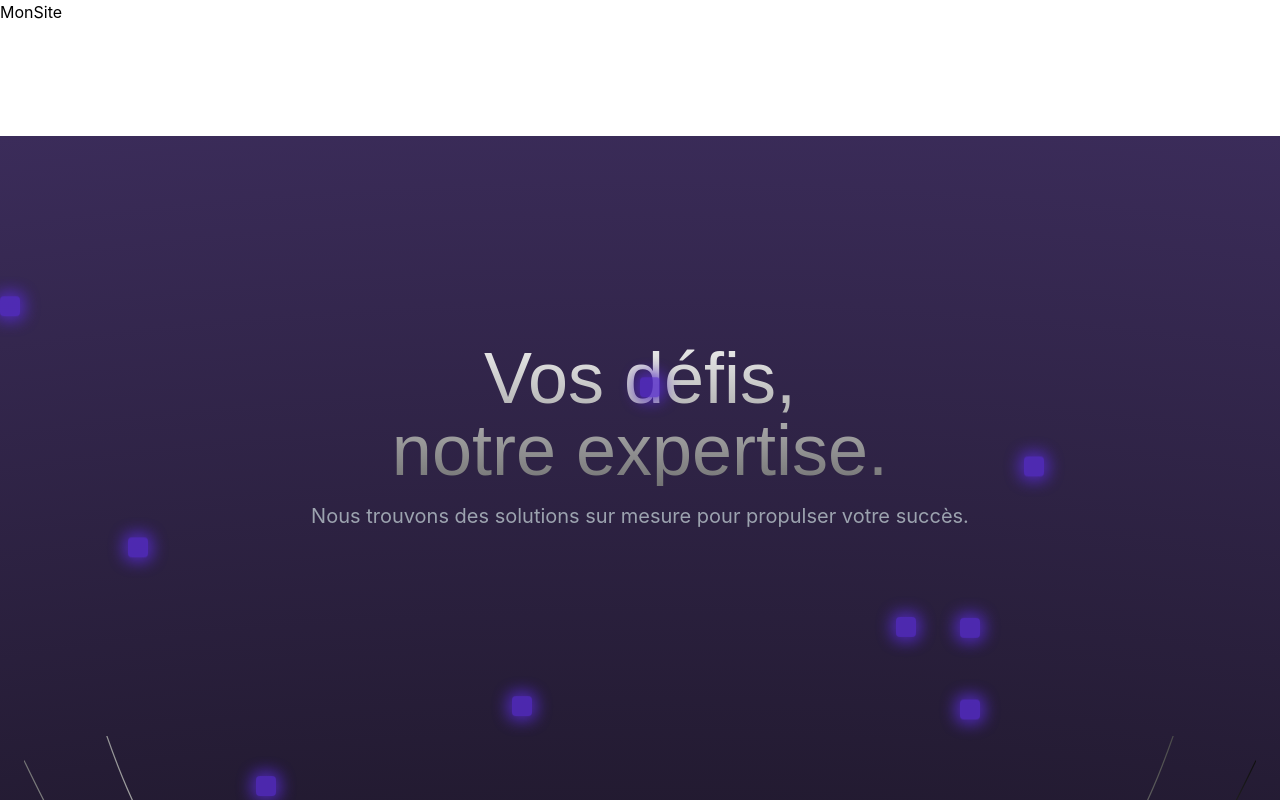
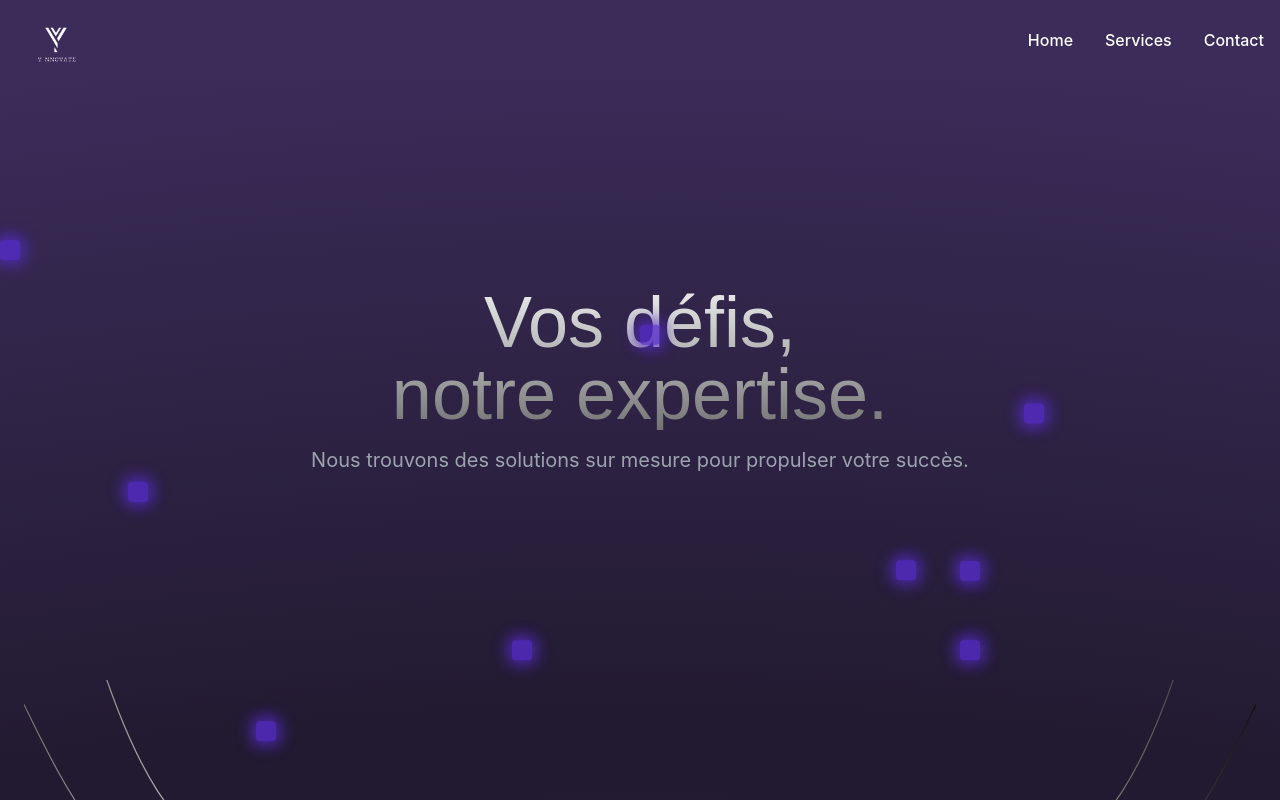
Before and after one commit to Dierdi001/y-nnovate_public, a Nuxt app: page / in a window 1280 px wide. Shown: the top 800 px of the page. Built offline with nearby package versions, Linux system fonts and the light colour scheme.

Commit message:
save the main

```diff
--- a/components/Navbar.vue
+++ b/components/Navbar.vue
@@ -1,23 +1,26 @@
 <template>
-    <nav class="navbar navbar-expand-lg navbar-dark bg-dark">
-      <div class="container-fluid">
-        <a class="navbar-brand" href="#">MonSite</a>
-        <button class="navbar-toggler" type="button" data-bs-toggle="collapse" data-bs-target="#navbarNav" aria-controls="navbarNav" aria-expanded="false" aria-label="Toggle navigation">
-          <span class="navbar-toggler-icon"></span>
+  <nav class="bg-[#3b2c5a] border-gray-200 relative px-4">
+    <div class="max-w-screen flex flex-wrap items-center justify-between mx-auto">
+      <router-link to="/" class="flex items-center rtl:space-x-reverse">
+        <img :src=ynnovateLogo class="h-12 sm:h-20" alt="Flowbite Logo" />
+      </router-link>
+
+      <button @click="toggleMenu" type="button"
+              class="inline-flex items-center p-2 w-10 h-10 justify-center text-sm text-gray-500 rounded-lg md:hidden hover:bg-gray-100 focus:outline-none focus:ring-2 focus:ring-gray-200 dark:text-gray-400 dark:hover:bg-gray-700 dark:focus:ring-gray-600">
+        <span class="sr-only">Open main menu</span>
+        <svg class="w-5 h-5" xmlns="http://www.w3.org/2000/svg" fill="none" viewBox="0 0 17 14">
+          <path stroke="currentColor" stroke-linecap="round" stroke-linejoin="round" stroke-width="2" d="M1 1h15M1 7h15M1 13h15"/>
+        </svg>
       </button>
-        <div class="collapse navbar-collapse" id="navbarNav">
-          <ul class="navbar-nav ms-auto">
-            <li class="nav-item">
-              <a class="nav-link active" href="#">Accueil</a>
-            </li>
-            <li class="nav-item">
-              <a class="nav-link" href="#">À propos</a>
-            </li>
-            <li class="nav-item">
-              <a class="nav-link" href="#">Services</a>
-            </li>
-            <li class="nav-item">
-              <a class="nav-link" href="#">Contact</a>
+
+      <div :class="{ 'hidden md:flex': !isMenuOpen, 'flex': isMenuOpen }"
+           class="absolute top-full left-0 right-0 w-full md:static md:w-auto bg-[#3b2c5a] md:bg-transparent shadow-md md:shadow-none rounded-lg md:rounded-none transition-all duration-300 ease-in-out">
+        <ul class="font-medium flex flex-col md:flex-row p-4 md:p-0 mt-2 md:mt-0 md:space-x-8 rtl:space-x-reverse">
+          <li v-for="(item, index) in menuItems" :key="index">
+            <router-link :to="item.link"
+                         class="block py-2 px-3 text-white rounded-md hover:bg-gray-700 md:hover:bg-transparent md:border-0 md:hover:text-blue-300 md:p-0">
+              {{ item.name }}
+            </router-link>
           </li>
         </ul>
       </div>
@@ -25,12 +28,19 @@
   </nav>
 </template>
 
-  <script>
-  export default {
-    name: "Navbar"
+<script setup>
+import { ref } from 'vue';
+import ynnovateLogo from '@/assets/images/logo-ynnovate-removebg.png';
+
+
+const isMenuOpen = ref(false);
+const toggleMenu = () => {
+  isMenuOpen.value = !isMenuOpen.value;
 };
+
+const menuItems = ref([
+  { name: 'Home', link: '/' },
+  { name: 'Services', link: '/services' },
+  { name: 'Contact', link: '/contact' }
+]);
 </script>
-
-  <style scoped>
-  /* Ajoute tes styles personnalisés ici si nécessaire */
-  </style>
--- a/components/PartnerGrid.vue
+++ b/components/PartnerGrid.vue
@@ -1,15 +1,5 @@
 <template>
   <div class="sponsors-grid mt-36">
-    <h2 class="section-title">Nous sponsorisent</h2>
-    <div class="grid">
-      <PartnerCard
-        v-for="sponsor in formattedPartners"
-        :key="sponsor.name || Math.random()"
-        :sponsor="sponsor"
-        :empty="!sponsor.name"
-      />
-    </div>
-
     <h2 class="section-title">Nous ont fait confiance</h2>
     <div class="grid">
       <PartnerCard
--- a/layouts/Home.vue
+++ b/layouts/default.vue
@@ -2,14 +2,10 @@
     <div>
       <!-- Inclure la Navbar -->
       <Navbar />
-
-      <!-- Contenu principal -->
-      <div class="container my-4">
-        <slot></slot> <!-- Ici, le contenu principal sera injecté -->
+      <div class="container">
+        <slot></slot>
       </div>
-
-      <!-- Inclure le Footer -->
-      <Footer />
+            <Footer />
     </div>
   </template>
 
--- a/nuxt.config.ts
+++ b/nuxt.config.ts
@@ -2,5 +2,6 @@
 export default defineNuxtConfig({
   compatibilityDate: '2024-11-01',
   devtools: { enabled: true },
-  modules: ['@nuxtjs/tailwindcss']
+  modules: ['@nuxtjs/tailwindcss'],
+
 })
--- a/package.json
+++ b/package.json
@@ -15,5 +15,8 @@
     "nuxt": "^3.16.0",
     "vue": "^3.5.13",
     "vue-router": "^4.5.0"
+  },
+  "devDependencies": {
+
   }
 }
--- a/pages/index.vue
+++ b/pages/index.vue
@@ -3,13 +3,13 @@
 
 // Définir les métadonnées de la page
 definePageMeta({
-  layout: 'Home',
-  //middleware: ['auth']
+  layout: 'default',
 });
 </script>
 
 <template>
   <div>
     <UiIndex />
+     <!-- <h1>Index</h1> -->
   </div>
 </template>
```
Also changed, not shown: 1 other file (tests, documents, lock files or other folders). Lines whose indentation alone changed are shown as unchanged.
